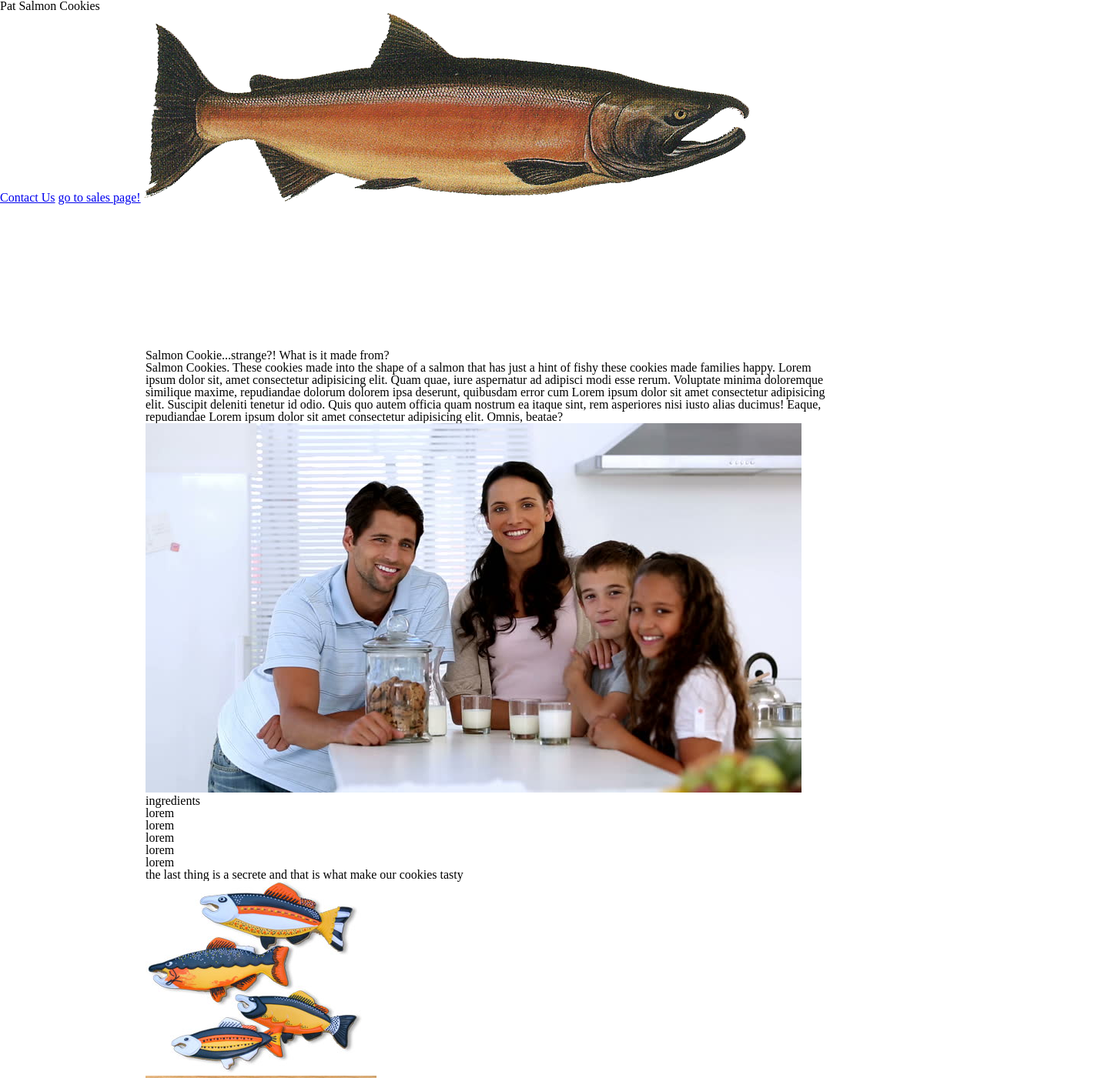
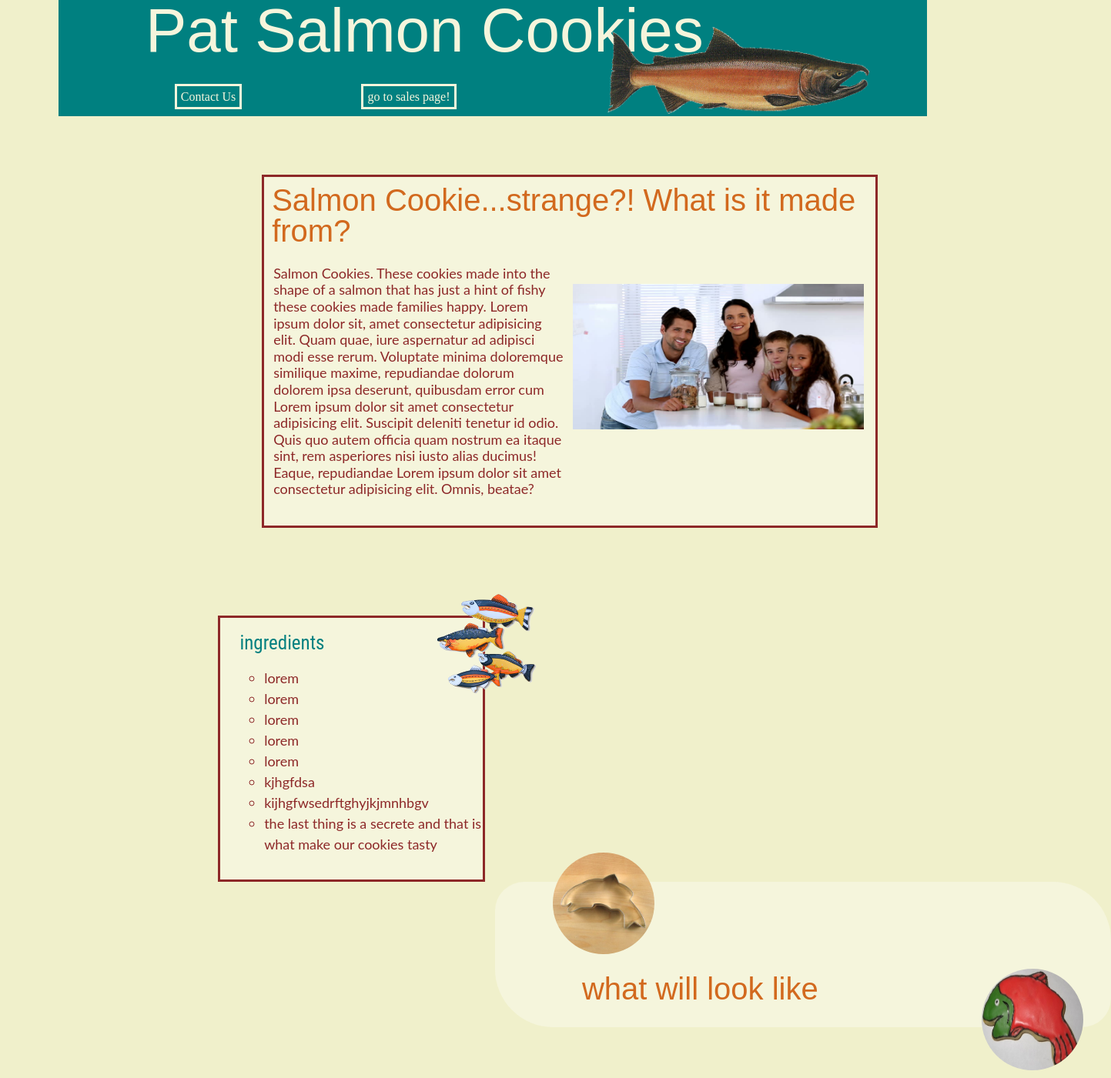
Before and after one commit to AbrarAlzubaidi/cookie-stand, a plain HTML site: page index.html in a window 1280 px wide. Shown: the top 1401 px of the page at 77% size, 1443 px wide, since content can reach past the window. Drawn offline with Linux system fonts and the light colour scheme.

Commit message:
last edit form salmon cookie

```diff
--- a/css/style.css
+++ b/css/style.css
@@ -1,135 +1,120 @@
+body{
+    width:  100%;
+    background-color:#F0F0CB;
+
+
+}
+main{
+    width: 800px;
+    margin-top: 5cm;
+    height: 30cm;
+}
+header{
+    background-color:teal;
+height: 4cm;
+margin-left: 2cm;
+margin-right: 2cm;
+}
+h1{
+    color:beige;
+    font-family: 'Nunito', sans-serif;
+    font-size: 50px;
+    padding-left: 3cm;
+    text-align: center;
+
+}
+a{
+    color:teal;
+    text-decoration: none;
+    background-color: beige;
+    padding:10px;
+    font-size: 20px;
+    margin-left: 2cm;
+    margin-top: 40px;
+    float: left;
+    transition: all 350ms;
+}
+a:hover{
+    background-color: cadetblue;
+    color:beige;
+
+}
 table, th, td {
-    border: 3px groove rgb(190, 31, 31);
+    border: 3px groove teal;
     column-span: 5cm;
     padding:0.5cm;
     width: 25cm;
     margin:auto;
     margin-top: 3cm;
-    color: rgb(112, 54, 54);
+    margin-left: 3cm;
+    color:#8D2828;
   }
-
-h1{
-    font-size: 60px;
-    color:rgb(112, 54, 54);
-    text-align: center;
-    text-decoration:underline overline dashed bisque;
+  th, td{
+      background-color: beige;
+  }
+  fieldset{
+      background-color: teal;
+      padding-top: 10px;
+      padding-left: 10px;
+      padding-bottom: 30px;
+      margin-left: 2cm;
+      width: 25cm;
+      border-radius: 1cm;
 
   }
-body{
-    margin: auto;
-    background-color: rgba(224, 174, 115, 0.548);
-}
-
-a{
-    color:rgb(190, 31, 31);
-    text-decoration: none;
-    background-color: bisque;
-    font-size: 20px;
-    margin-left: 2cm;
-    float: left;
+  legend{
+      background-color: beige;
+      border: dashed;
+      border-color: cadetblue;
+      border-radius: 1cm 2cm;
+      padding: 10px;
+      margin-left: 20px;
+      font-family: 'Lato', sans-serif;
 
   }
-a:hover{
-    background-color: rgb(190, 31, 31);
-    color:bisque;
+  #button{
+      color: teal;
+      background-color: beige;
+      border-radius: 1cm;
+      padding: 10px;
+      width: 3cm;
+      margin-top: 14px;
+      margin-left: 16cm;
+      font-family: 'Lato', sans-serif;
+      transition: all 350ms;
+  }
+  #button:hover{
+    background-color: cadetblue;
+    color:beige;
 
 }
-
-
-#h1MainPage{
-    margin-top: 1cm;
-    font-size: 35px;
-    font-family: 'Courgette', cursive;
-    text-align: center;
-    align-items: center;
-    position: relative;
-    top:9cm;
+  label, input{
+    font-family: 'Lato', sans-serif;
+    font-size: 15px;
+    margin-top: 5px;
+    margin-bottom: 5px;
+    padding-left: 10px;
 
   }
-#mainImage{
-/* width:15cm;     */
+  h4{
+    font-size: 30px;
+    font-family: 'Roboto Condensed', sans-serif;
+    padding-left: 25px;
+    margin-top: 20px;
+    color:teal;
     position: relative;
-left: 5cm;
-}
-#mainIndex{
-    margin: 20cm;
-}
-
-#aIndex{
-    font-size: 40px;
-     margin: auto;
-     position: relative;
-     bottom: 8cm;
-     left:10cm;
-     border: dashed;
-     padding: 1cm;
-}
-#pIndex{
-    text-align: center;
-    background-color: bisque;
-    color: brown;
-    font-size: 40px;
-    margin-bottom: 2cm;
-    border-radius: 5cm 7cm;
-    border: dashed brown;
-    width:10cm;
-    height: 10cm;
-    padding-top: 1cm;
-    padding-left: 1cm;
-    padding-right: 1cm;
-    position: relative;
-    bottom: 0.5cm;
-    opacity: 0.7;
-
-}
-article{
-    background-color:bisque;
-    width:5cm;
-    padding-top: 0.5cm;
-    padding-bottom: 0.5cm;
-    padding-left: 2cm;
-    padding-right: 2cm;
-    font-size: 30px;
-    color: rgb(190, 31, 31);
-    border: dashed rgb(190, 31, 31) ;
-    border-radius: 1cm 2cm;
-    position: relative;
-    left:4cm;
-    bottom: 6cm;
-
-}
-h3{
-    font-size:45px;
-    padding-bottom: 0.5cm;
-}
-ol{
-    list-style:decimal;
-    padding-left: 0.5cm;
-}
-#article2{
-    background-color:rgb(190, 31, 31);
-    color:bisque;
-    padding-bottom: 2cm;
-    border-radius: 1cm ;
-    width:9cm;
-    font-size: 65px;
-    margin: 1cm;
-    position: relative;
-    left: 15cm;
-    bottom: 10cm;
-    opacity: 0.8;
-
-}
-#contact{
-    position: relative;
-    top:7.9cm;
-    border: solid rgb(190, 31, 31);
-    padding: 0.2cm;
-
+    left:5cm;
+    top:2.5cm;
+    text-transform: capitalize;
   }
 footer{
-    background-color: bisque;
-    color:brown;
+    background-color:teal;
+    height: 1cm;
+    padding-top: 10px;
+    margin-left: 2cm;
+    margin-right: 2cm;
     text-align: center;
-    font-size: 30px;
+    color: beige;
+    font-size: large;
+    font-family: 'Lato', sans-serif;
 }
--- a/css/style2.css
+++ b/css/style2.css
@@ -0,0 +1,233 @@
+body{
+    width:  100%;
+    background-color:#F0F0CB;
+
+
+}
+main{
+    width: 800px;
+    margin-top: 5cm;
+    height: 50cm;
+}
+#firstArticle h2{
+    font-family: 'Raleway', sans-serif;
+    font-size:40px ;
+    padding-top: 10px;
+    padding-left: 10px;
+    padding-bottom: 20px;
+    color:chocolate;
+}
+#firstArticle p{
+    float: left;
+    padding: 5px 12px;
+    font-size: large;
+    width: 10cm;
+    font-family: 'Lato', sans-serif;
+    line-height: 1.2;
+    color:#8D2828;
+
+
+}
+#firstArticle{
+    border: solid #8D2828;
+    height: 12cm;
+    position: relative;
+    left: 4cm;
+    bottom: 3cm;
+    background-color: beige;
+
+}
+#familyImg {
+    width: 10cm;
+    height: 5cm;
+    float: right;
+    padding-right: 15px;
+    padding-left: 10px;
+    position: relative;
+    bottom: 7.5cm;
+
+}
+#secondArticle{
+    border: solid #8D2828 ;
+    width: 9cm;
+    height:  9cm;
+    position: relative;
+    left: 2.5cm;
+    background-color: beige;
+}
+#secondArticle h4{
+    font-size: 25px;
+    font-family: 'Roboto Condensed', sans-serif;
+    padding-top: 20px;
+    padding-left: 25px;
+    padding-bottom: 20px;
+    color:teal;
+}
+#secondArticle ul{
+    list-style:circle;
+    padding-left: 1.5cm;
+    font-size: large;
+    font-family: 'Lato', sans-serif;
+    line-height: 1.5;
+    color:#8D2828;
+}
+#fishesImg{
+    width:3.5cm;
+    height: 3.5cm;
+    position: relative;
+    left:7.4cm;
+    bottom: 9cm;
+}
+#firstDiv{
+    display: grid;
+    grid-template-columns: auto auto;
+    gap: 25px;
+    background-color: beige;
+    border: soild;
+    border-radius: 1cm 2cm;
+    height: 5cm;
+    position: relative;
+    left:12cm;
+    margin-bottom: 30px;
+}
+#cuttingImg{
+    border: soild #8D2828;
+    border-radius: 3cm 3cm;
+    position: relative;
+    bottom: 1cm;
+    left: 2cm;
+    height: 3.5cm;
+    width: 3.5cm;
+
+}
+#frostedImg{
+height: 3.5cm;
+width: 3.5cm;
+border: soild #8D2828;
+border-radius: 3cm 3cm;
+position: relative;
+top:3cm;
+left: 2cm;
+}
+#firstDiv h2{
+    color:chocolate;
+    font-family: 'Raleway', sans-serif;
+    font-size:40px ;
+    padding-left: 3cm;
+    position: inherit;
+    bottom:1cm;
+}
+#thirdArticle{
+    width: 10cm;
+    position: relative;
+    left: 2.5cm;
+    top: 6cm;
+    font-size: large;
+    font-family: 'Lato', sans-serif;
+    color: #8D2828;
+
+}
+#thirdArticle img{
+    border-radius: 1cm 2cm ;
+}
+#thirdArticle p{
+    width: 18cm;
+    line-height: 1.2;
+    font-weight: 700;
+    font-size: 40px;
+    position: relative;
+    left: 10cm;
+    bottom: 8cm;
+
+}
+#headerMainPage{
+background-color:teal;
+height: 4cm;
+margin-left: 2cm;
+margin-right: 2cm;
+
+}
+#headerMainPage h1{
+    color:beige;
+    font-family: 'Nunito', sans-serif;
+    font-size: 80px;
+    padding-left: 3cm;
+}
+#headerMainPage img{
+    width: 9cm;
+    height: 3cm;
+    float: right;
+    position: relative;
+    bottom: 1.2cm;
+    right: 2cm;
+}
+#headerMainPage nav a{
+    text-decoration:none ;
+    color: beige;
+    border: solid beige ;
+    font-size: medium;
+    margin: 2cm;
+    padding:5px;
+    position: relative;
+    top: 1cm;
+    left: 2cm;
+    transition: all 350ms;
+}
+#headerMainPage nav a:hover{
+color:teal;
+background-color: beige;
+}
+#forthArticle{
+    border-color: #8D2828;
+    background-color: cadetblue;
+    width: 12cm;
+    height: 8cm;
+    position: relative;
+    top:5cm;
+    left: cm;
+}
+#forthArticle h4{
+    font-size: 25px;
+    padding-left: 10px;
+    padding-top: 10px;
+    padding-bottom: 10px;
+    font-family: 'Roboto Condensed', sans-serif;
+    color:beige;
+
+}
+#forthArticle ol{
+    padding-left: 10px;
+    list-style:circle;
+    font-size: large;
+    font-family: 'Lato', sans-serif;
+    line-height: 1.5;
+    color:#F0F0CB;
+    padding-left: 45px;
+}
+#forthArticle p{
+    color:#F1ECC3;
+    width: 3cm;
+    font-family: 'Lato', sans-serif;
+    font-size: 30px;
+    padding-left: 2cm;
+    padding-top: 2cm;
+    float:right;
+    position: relative;
+    right:2cm;
+    bottom: 5cm;
+}
+
+footer{
+    background-color: teal;
+    text-align: center;
+    color: beige;
+    font-size: large;
+    font-family: 'Lato', sans-serif;
+
+}
+footer img{
+    width: 5cm;
+    height: 2cm;
+    padding-top: 10px;
+    padding-bottom: 10px;
+}
--- a/index.html
+++ b/index.html
@@ -12,14 +12,17 @@
 
 <body>
     <header id="headerMainPage">
+
         <h1 id="h1MainPage">Pat Salmon Cookies</h1>
-        <a href="mailto:salmoncookie@food.com" id="contact">Contact Us</a>
-        <a href="./sales.html" id="aIndex">go to sales page!</a>
         <img src="./img/salmon.png" alt="salmon fish" id="mainImage">
+        <nav>
+            <a href="mailto:salmoncookie@food.com" id="contact">Contact Us</a>
+            <a href="./sales.html" id="aIndex">go to sales page!</a>
+        </nav>
 
     </header>
     <main style="margin: 5cm;" id="mainIndex">
-        <article>
+        <article id="firstArticle">
             <h2>Salmon Cookie...strange?! What is it made from?</h2>
             <p id="pIndex">Salmon Cookies. These cookies made into the shape of a salmon that has just a hint of fishy
                 <b>these cookies made families happy.</b> Lorem ipsum dolor sit, amet consectetur adipisicing elit. Quam
@@ -32,10 +35,11 @@
                 iusto alias ducimus! Eaque, repudiandae Lorem ipsum dolor sit amet consectetur adipisicing elit. Omnis,
                 beatae?
             </p>
-            <img src="./img/family.jpg" alt="happy family ">
+            <img src="./img/family.jpg" alt="happy family " id="familyImg">
         </article>
+
         <section>
-            <article>
+            <article id="secondArticle">
                 <h4>ingredients</h4>
                 <ul>
                     <li> lorem </li>
@@ -43,24 +47,27 @@
                     <li>lorem</li>
                     <li>lorem</li>
                     <li>lorem</li>
+                    <li>kjhgfdsa</li>
+                    <li>kijhgfwsedrftghyjkjmnhbgv</li>
                     <li> the last thing is a secrete and that is what make our cookies tasty</li>
                 </ul>
-                <img src="./img/fish.jpg" alt="fishes">
+                <img src="./img/fishies.png" alt="fishes" id="fishesImg">
             </article>
-            <div>
-                <img src="./img/cutter.jpeg" alt="cutting thing">
-                <img src="./img/frosted-cookie.jpg" alt="salmon cookie">
+            <div id="firstDiv">
+                <img src="./img/cutter.jpeg" alt="cutting thing" id="cuttingImg">
+                <img src="./img/frosted-cookie.jpg" alt="salmon cookie" id="frostedImg">
+                <h2>what will look like</h2>
 
             </div>
 
         </section>
-        <div>
+        <article id="thirdArticle">
             <img src="./img/shirt.jpg" alt="">
-            <p>if you want to order our special shirts and join SALMON COOKIE family click here</p>
-        </div>
+            <p>if you want to order our special shirts and join SALMON COOKIE family click <a href="https://www.shopping.com/" <b style="color: cadetblue;text-decoration: none;">here </b> </a>  </p>
+        </article>
 
-        <!-- <article>
-            <h3>Locations</h3>
+        <article id="forthArticle">
+            <h4>Locations</h4>
             <ol>
                 <li>Seattle</li>
                 <li>Tokyo</li>
@@ -68,16 +75,14 @@
                 <li>Paris</li>
                 <li>Lima</li>
             </ol>
+            <p>Opened From 6:00am - 7:00pm EVERYDAY!</p>
         </article>
-        <article id="article2">
-            Opened From 6:00am - 7:00pm EVERYDAY!
-        </article> -->
 
 
     </main>
     <footer>
+        <img src="./img/chinook.jpg" alt="chinook fish">
         <p>all right reversed 2021 PAT@gmail.com</p>
-        <img src="./img/chinook.jpg" alt="chinook fish">
     </footer>
 
 </body>
```
Also changed, not shown: js/app.js (+68 -71 lines), sales.html (+8 -7 lines), img/fish.jpg (deleted), img/fishies.png (added). Lines whose indentation alone changed are shown as unchanged.
